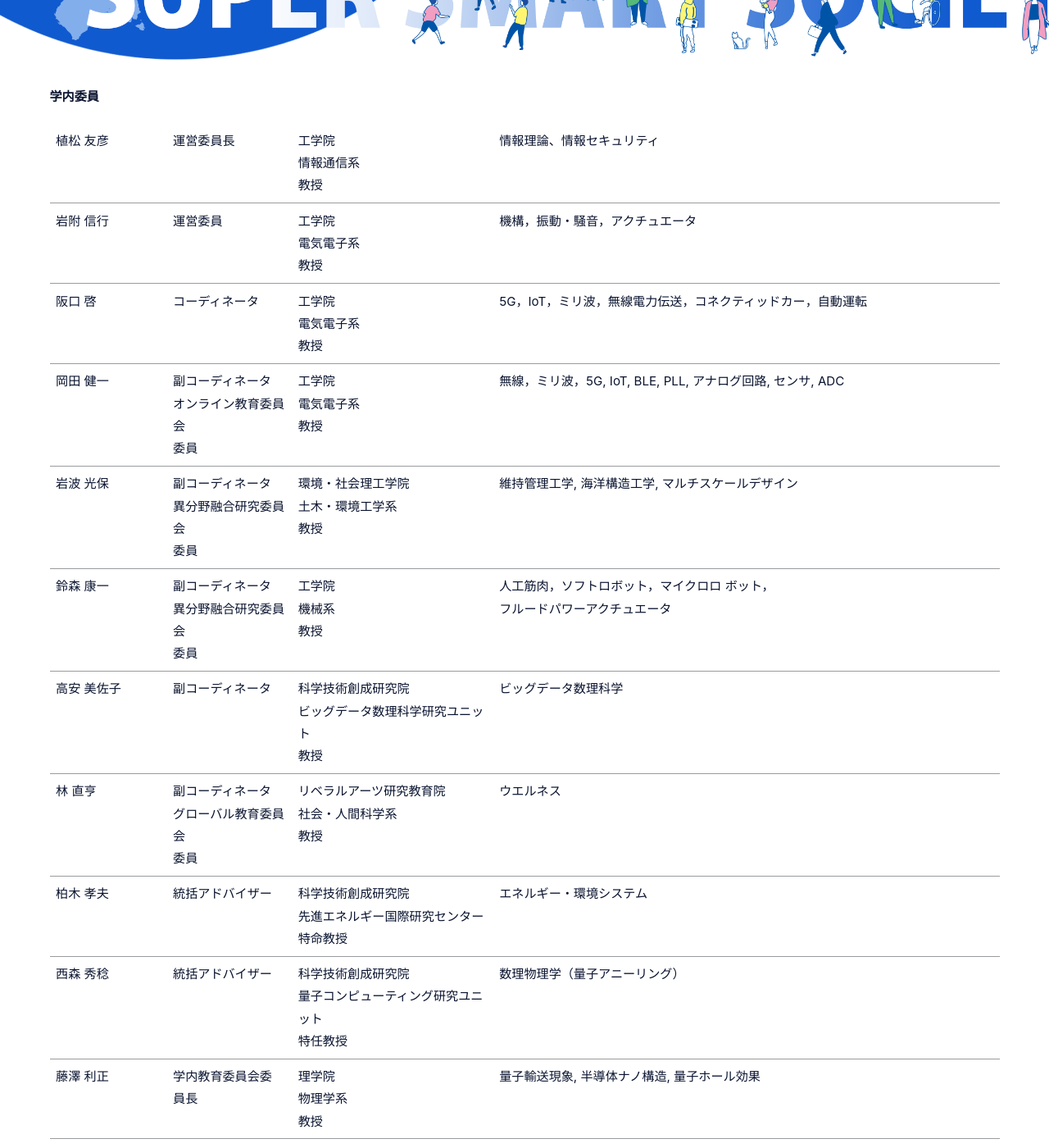
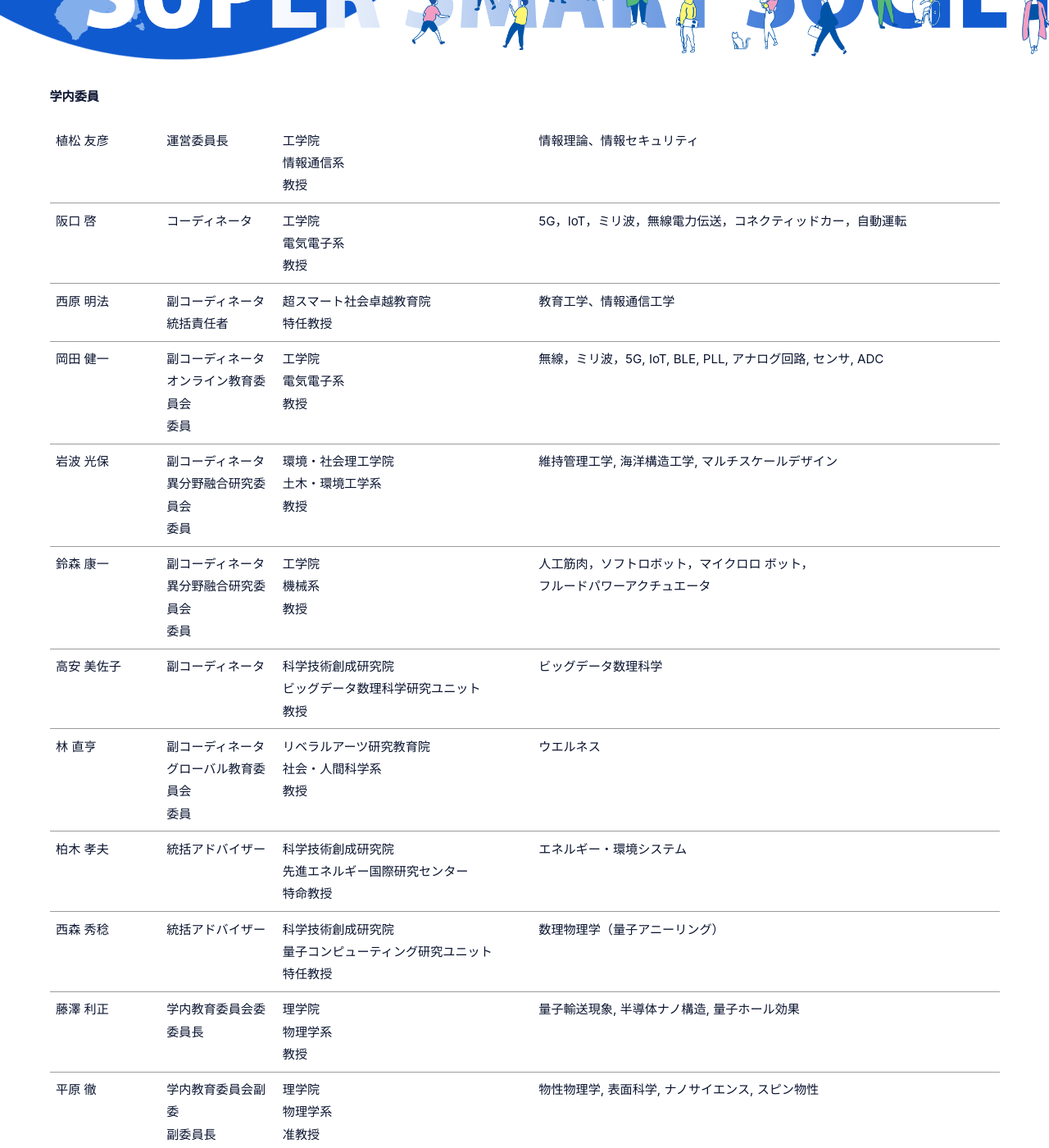
Before and after one commit to fl1d/w0ex.github.io, a Jekyll site: the page built from _pages/faculty.md, in a window 1280 px wide and 1400 px high, scrolled down 389 px. Shown: the whole window at 82% size. Built offline with Jekyll 4.4.1, drawn with Linux system fonts in a browser that asks for light colours; cached includes are drawn as plain includes; nearby versions of some CDN libraries; some of the changed text lies outside the part shown.

Commit message:
Update faculty.md

```diff
--- a/_pages/faculty.md
+++ b/_pages/faculty.md
@@ -30,8 +30,8 @@ header:
 **学内委員**
 
 植松 友彦 |運営委員長|工学院<br>情報通信系<br>教授|情報理論、情報セキュリティ
-岩附 信行 |運営委員|工学院<br>電気電子系<br>教授|機構，振動・騒音，アクチュエータ
 阪口 啓 |コーディネータ|工学院<br>電気電子系<br>教授|5G，IoT，ミリ波，無線電力伝送，コネクティッドカー，自動運転
+西原 明法 |副コーディネータ<br>統括責任者|超スマート社会卓越教育院<br>特任教授|教育工学、情報通信工学
 岡田 健一 |副コーディネータ<br>オンライン教育委員会<br>委員|工学院<br>電気電子系<br>教授|無線，ミリ波，5G, IoT, BLE, PLL, アナログ回路, センサ, ADC
 岩波 光保 |副コーディネータ<br>異分野融合研究委員会<br>委員|環境・社会理工学院<br>土木・環境工学系<br>教授|維持管理工学, 海洋構造工学, マルチスケールデザイン
 鈴森 康一 |副コーディネータ<br>異分野融合研究委員会<br>委員|工学院<br>機械系<br>教授|人工筋肉，ソフトロボット，マイクロロ ボット，<br>フルードパワーアクチュエータ
@@ -39,8 +39,8 @@ header:
 林 直亨 |副コーディネータ<br>グローバル教育委員会<br>委員|リベラルアーツ研究教育院<br>社会・人間科学系<br>教授|ウエルネス
 柏木 孝夫 |統括アドバイザー|科学技術創成研究院<br>先進エネルギー国際研究センター<br>特命教授|エネルギー・環境システム
 西森 秀稔 |統括アドバイザー|科学技術創成研究院<br>量子コンピューティング研究ユニット<br>  特任教授|数理物理学（量子アニーリング）
-藤澤 利正 |学内教育委員会委<br>員長|理学院<br>物理学系<br>教授|量子輸送現象, 半導体ナノ構造, 量子ホール効果
-平原 徹 |学内教育委員会副委<br>員長|理学院<br>物理学系<br>准教授|物性物理学, 表面科学, ナノサイエンス, スピン物性
+藤澤 利正 |学内教育委員会委<br>委員長|理学院<br>物理学系<br>教授|量子輸送現象, 半導体ナノ構造, 量子ホール効果
+平原 徹 |学内教育委員会副委<br>副委員長|理学院<br>物理学系<br>准教授|物性物理学, 表面科学, ナノサイエンス, スピン物性
 田中 智久 |学内教育委員会<br>副委員長|工学院<br>機械系<br>准教授|高周波振動援用加工，レーザ援用加工
 岡田 昌志 |学内教育委員会<br>委員|工学院<br>機械系<br>教授|運動解析/設計，制御， 機構設計，人間中心設計
 三平 満司 |社会的連携教育委員会<br>委員長|工学院<br>システム制御系<br>教授|非線形制御理論，制御応用，劣駆動システム
@@ -51,7 +51,7 @@ header:
 伊藤 武彦 |学内教育委員会<br>委員|生命理工学院<br>生命理工学系<br>教授|バイオインフォマティクス, ゲノム情報, 染色体動態
 藤井 晴行 |学内教育委員会<br>委員|環境・社会理工学院<br>建築学系<br>教授|建築計画原論, デザイン科学, 一人称研究の方法論, 計算デザイン学
 大風 翼 |学内教育委員会<br>委員|工学院<br>機械系<br>准教授|高周波振動援用加工，レーザ援用加工
-藤田 政之 ||工学院<br>システム制御系<br>特定教授|協調自律制御，ロボティックネットワー クシステム，<br>実時間最適化・実時間学習
+藤田 政之 |工学院<br>システム制御系<br>特定教授|協調自律制御，ロボティックネットワー クシステム，<br>実時間最適化・実時間学習
 中尾 裕也 |社会連携教育委員会<br>副委員長|工学院<br>システム制御系<br>教授|非線形ダイナミクス, 確率力学
 多久和 理実 |社会連携教育委員会<br>副委員長|リベラルアーツ研究教育院<br>社会・人間科学系<br>講師|科学史
 廣川 二郎 |社会連携教育委員会<br>委員|工学院<br>電気電子系<br>教授|平面アンテナ、電磁界解析
@@ -92,14 +92,13 @@ Cross Jeffrey Scott |オンライン教育委員会<br>副委員長|社会理工
 山本 貴富喜 | 異分野融合研究委員会<br>委員| 工学院<br>機械系<br>准教授|Micro/Nanodevice
 中島 求 |異分野融合研究委員会<br>委員|工学院<br>システム制御系<br>教授|流体工学、バイオメカニクス、スポーツ工学、エアロ・アクアバイオメカニズム、機械力学・制御
 岩﨑 孝之 |学内教育委員会委<br>委員| 工学院<br>電気電子系<br>准教授|量子センサ、固体量子光源
-タン ザ カン |運営委員会|工学院<br>電気電子系<br>准教授|情報理論、信号処理、通信方式（無線、有線、衛星、光、移動）
+タン ザ カン |運営委員会<br>委員|工学院<br>電気電子系<br>准教授|情報理論、信号処理、通信方式（無線、有線、衛星、光、移動）
 府川 和彦 |グローバル教育委員会<br>委員|工学院<br>情報通信系<br>教授|通信・ネットワーク工学
 渡辺 義浩 |社会連携教育委員会<br>委員|工学院<br>情報通信系<br>准教授|情報理工学
 妹尾 大 |運営委員会<br>オンライン教育委員会<br>委員|工学院<br>経営工学系<br>教授|経営学
 林 宣宏 |グローバル教育委員会<br>副委員長<br>運営委員会|生命理工学院<br>生命理工学系<br>准教授|生物物理学、分子生物学
-長濱 澄 |運営委員会<br>オンライン教育委員会<br>委員|超スマート社会卓越教育院<br>特任准教授|教育工学
-西原 明法 |運営委員会|超スマート社会卓越教育院<br>特任教授|教育工学、情報通信工学
-荒 優 |運営委員会<br>オンライン教育委員会<br>委員|超スマート社会卓越教育院<br>特任助教|教育工学
+長濱 澄 |オンライン教育委員会<br>委員|超スマート社会卓越教育院<br>特任准教授|教育工学
+荒 優 |オンライン教育委員会<br>委員|超スマート社会卓越教育院<br>特任助教|教育工学
 
 <br>
 
```
Also changed, not shown: other parts of _pages/faculty.md (+3 -3 lines).
